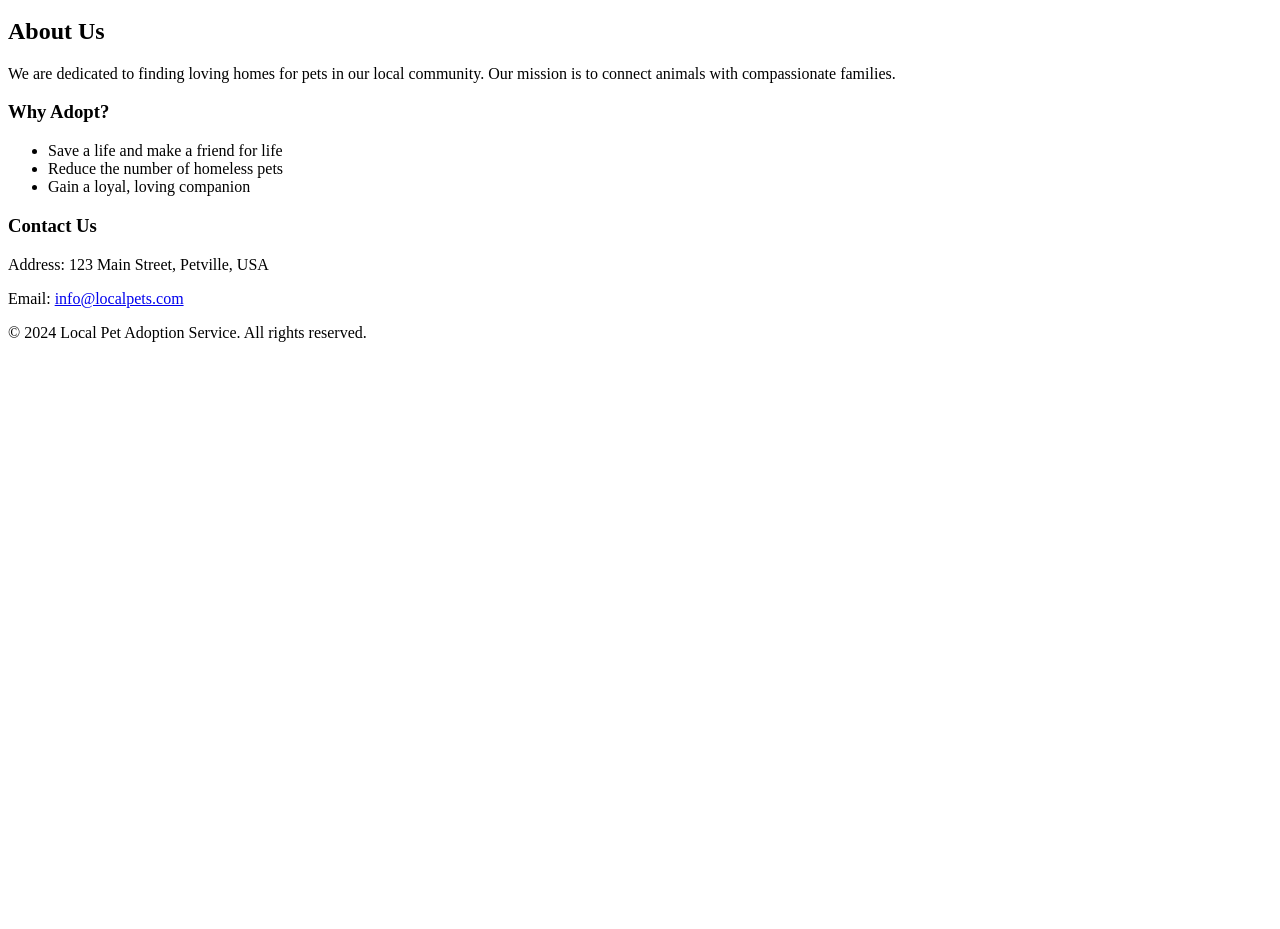
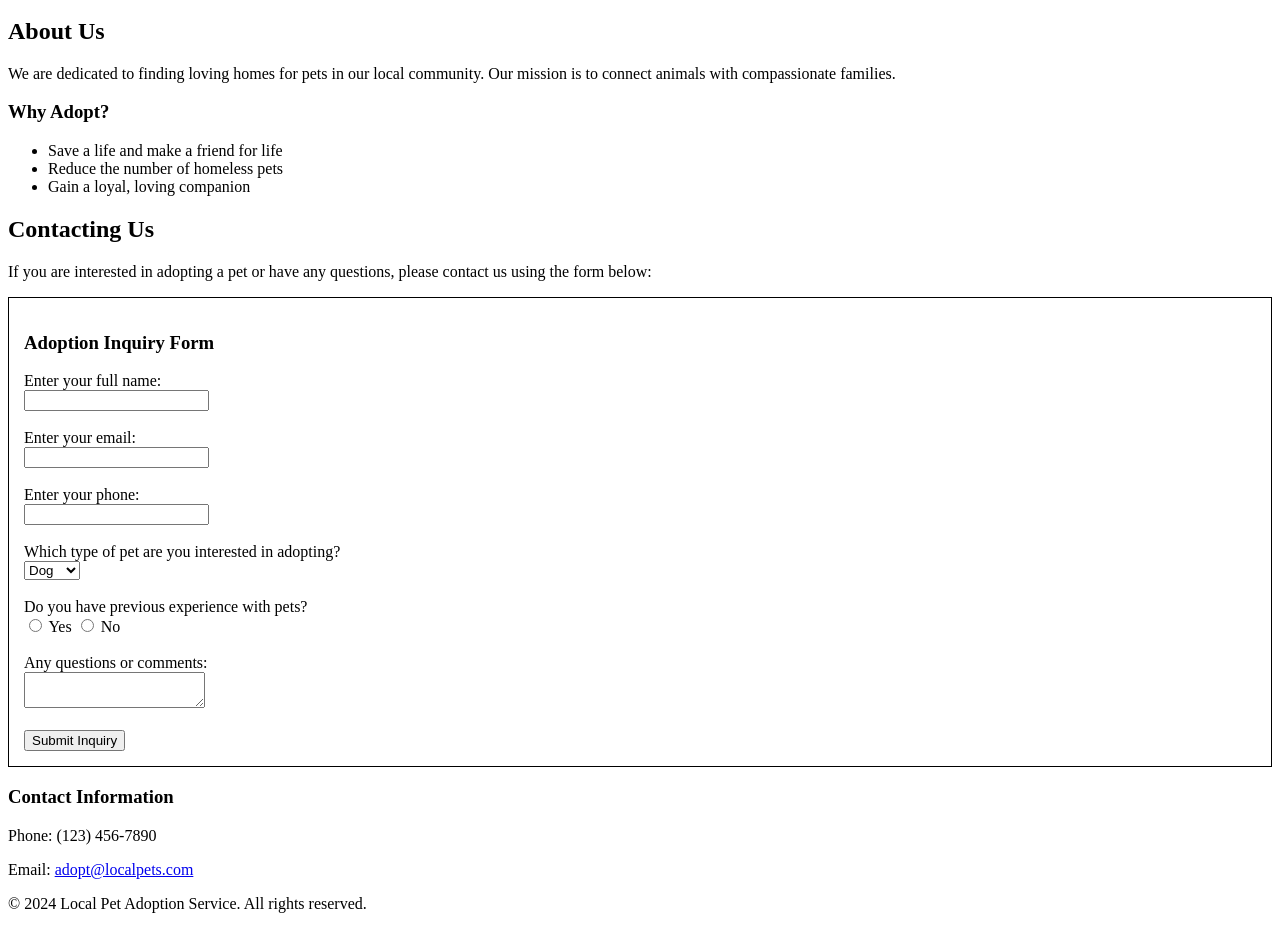
Before and after one commit to akumar228-wu/m1-assignment, a plain HTML site: page index.html in a window 1280 px wide. Shown: the part 118-1047 px from the top of the page. Before the commit the page ends 800 px from the top, so only its background shows below. Drawn offline with Linux system fonts and the light colour scheme.

Commit message:
renaming files and contact form added

```diff
--- a/index.html
+++ b/index.html
@@ -33,9 +33,51 @@
             <li>Gain a loyal, loving companion</li>
         </ul>
 
-        <h3>Contact Us</h3>
-        <p>Address: 123 Main Street, Petville, USA</p>
-        <p>Email: <a href="mailto:info@localpets.com">info@localpets.com</a></p>
+        <!-- Contact section -->
+        <h2>Contacting Us</h2>
+        <p>If you are interested in adopting a pet or have any questions, please contact us using the form below:</p>
+
+        <!-- Contact Form for Pet Adoption -->
+        <form action="/contact" method="post" style="border: 1px solid #000; padding: 15px;">
+            <h3>Adoption Inquiry Form</h3>
+
+            <!-- Full name input -->
+            <label>Enter your full name:</label><br>
+            <input type="text" name="full-name" required><br><br>
+
+            <!-- Email input -->
+            <label>Enter your email:</label><br>
+            <input type="email" name="email" required><br><br>
+
+            <!-- Phone number input -->
+            <label>Enter your phone:</label><br>
+            <input type="tel" name="phone"><br><br>
+
+            <!-- Pet preference options -->
+            <label>Which type of pet are you interested in adopting?</label><br>
+            <select name="pet-type" required>
+                <option value="Dog">Dog</option>
+                <option value="Cat">Cat</option>
+                <option value="Bird">Bird</option>
+                <option value="Other">Other</option>
+            </select><br><br>
+
+            <!-- Experience with pets -->
+            <label>Do you have previous experience with pets?</label><br>
+            <input type="radio" name="experience" value="Yes" required> Yes
+            <input type="radio" name="experience" value="No"> No<br><br>
+
+            <!-- Message or questions -->
+            <label>Any questions or comments:</label><br>
+            <textarea name="message"></textarea><br><br>
+
+            <!-- Submit button -->
+            <input type="submit" value="Submit Inquiry">
+        </form>
+
+        <h3>Contact Information</h3>
+        <p>Phone: (123) 456-7890</p>
+        <p>Email: <a href="mailto:adopt@localpets.com">adopt@localpets.com</a></p>
     </section>
 
     <!-- Footer section -->
```
Also changed, not shown: adoptable-pets.html (+3 -3 lines), cat.jpg (added), dog.jpeg (added), rabbit.jpg (added).
